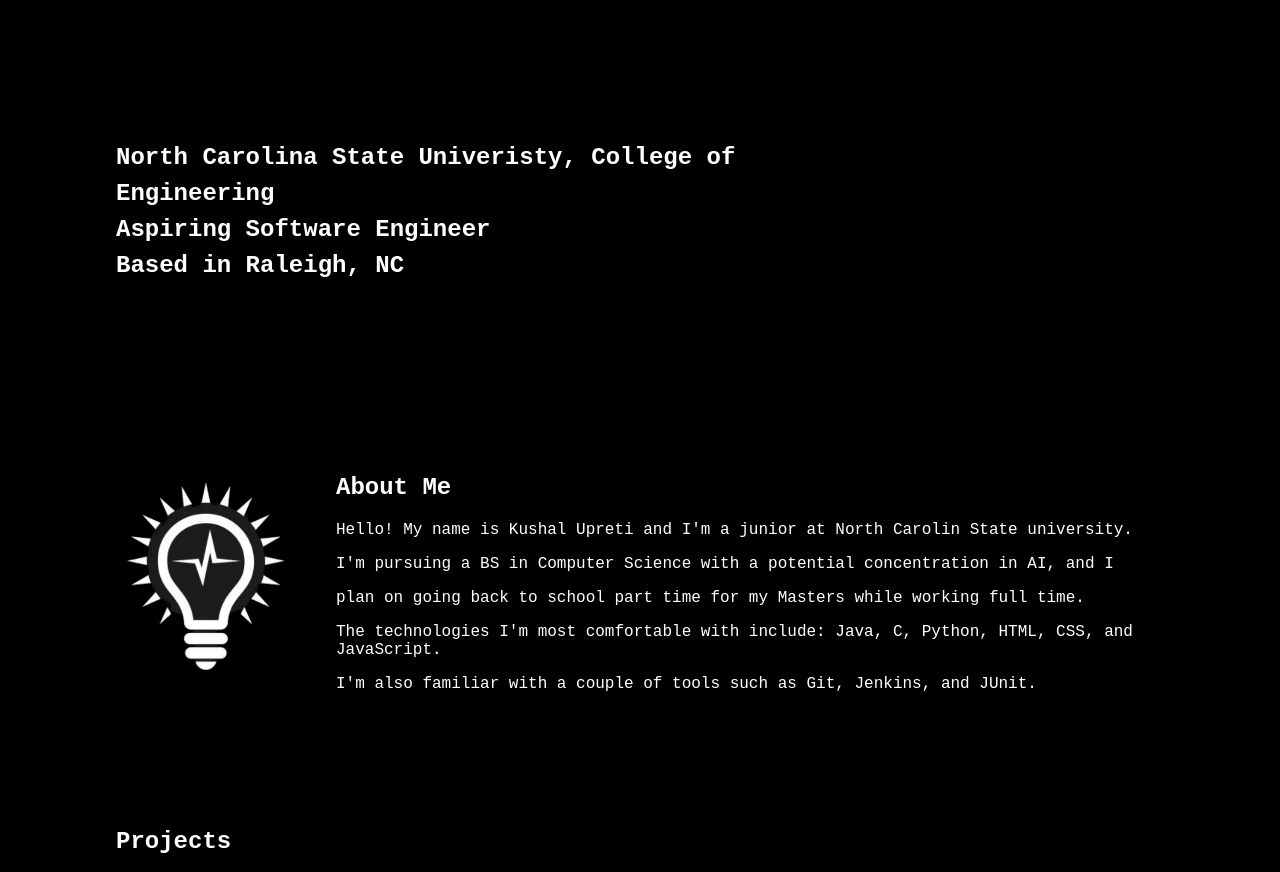
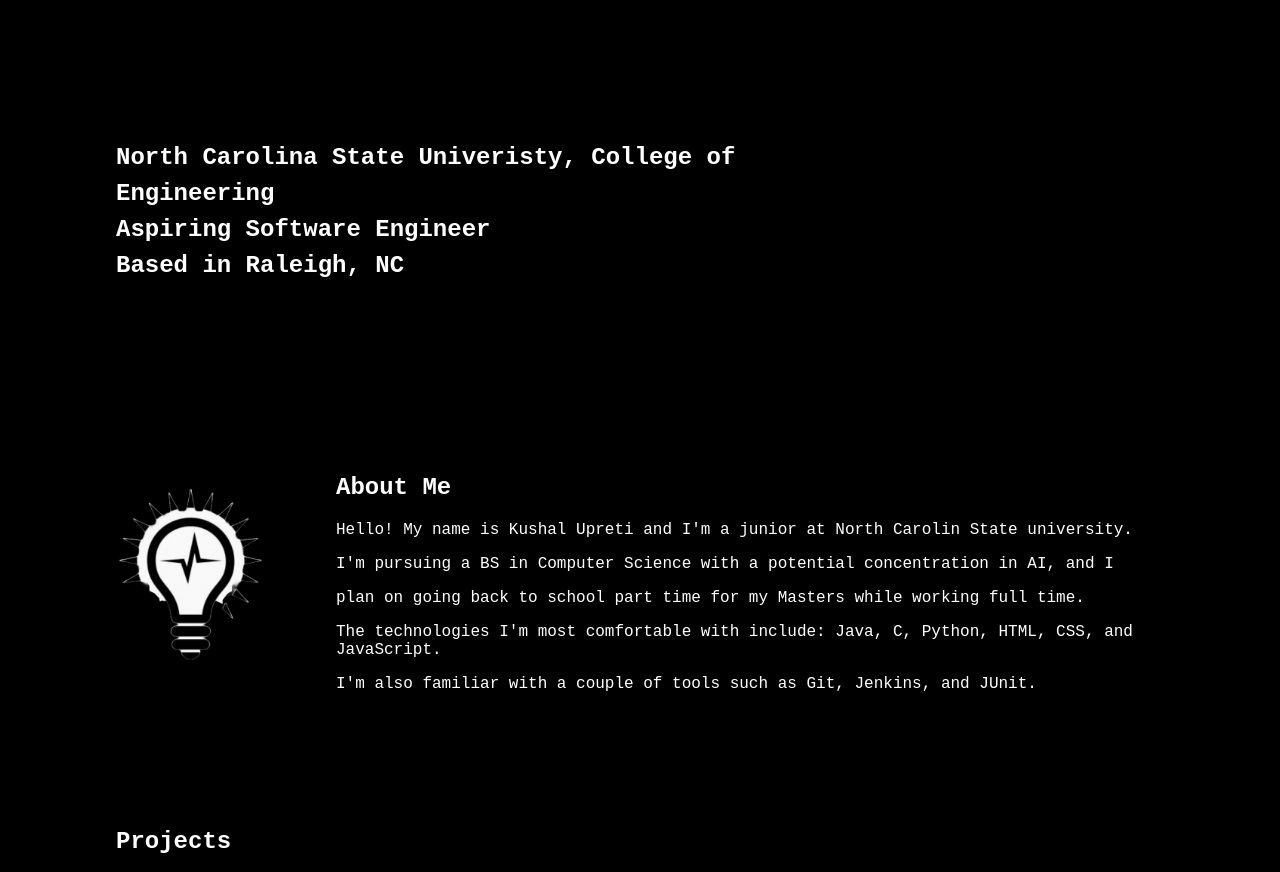
Before and after one commit to Kushal0915/Personal-Portfolio, a plain HTML site: page index.html in a window 1280 px wide. Shown: the part 196-1068 px from the top of the page. Drawn offline with Linux system fonts and the light colour scheme.

```diff
--- a/index.html
+++ b/index.html
@@ -33,7 +33,7 @@
         </div>
     </section>
 
-    <img src="lightbulbs/darkbulb1.png" alt="Your Name" class="profile-image">
+    <img src="lightbulbs/whitebulb1.png" alt="Your Name" class="profile-image">
 
     <section id="about-me">
         <h2>About Me</h2>
```
